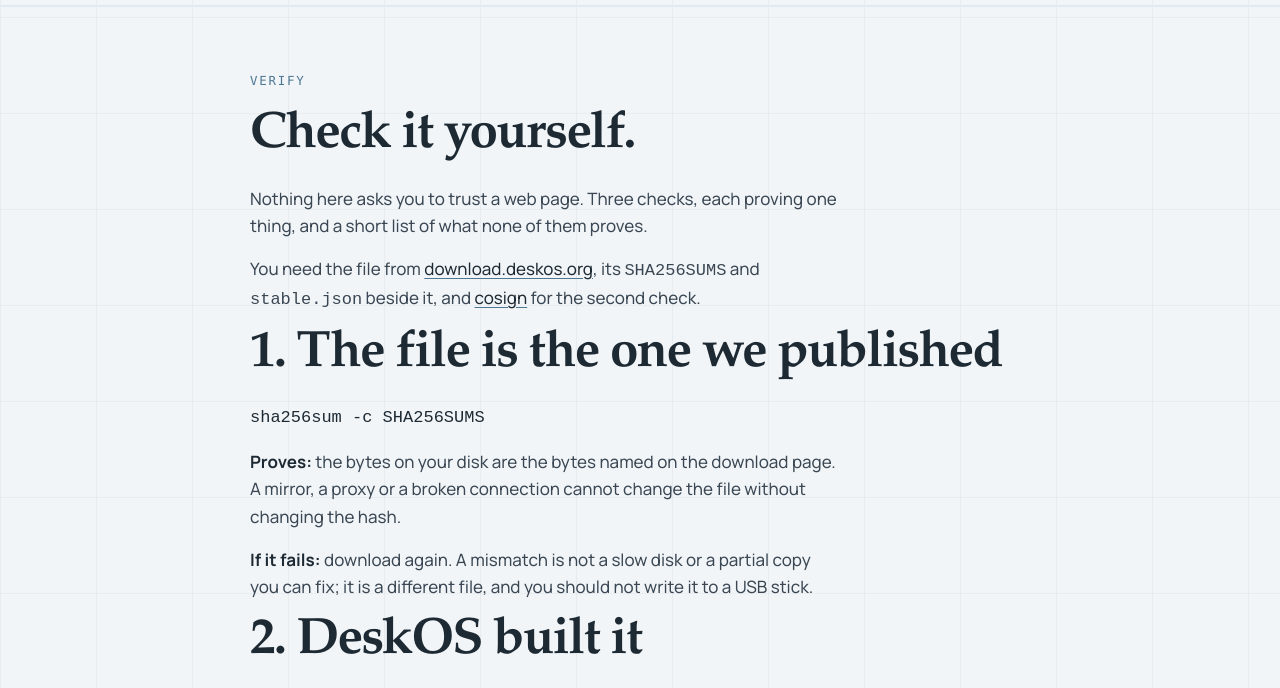
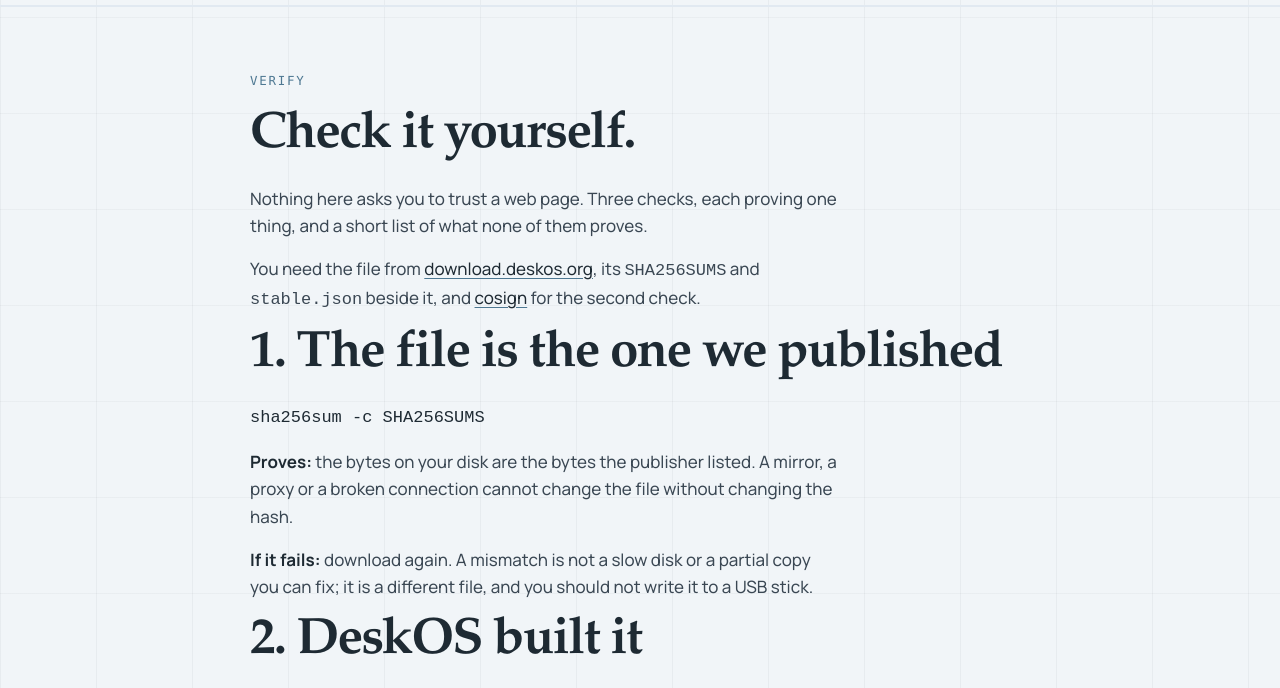
Before and after one commit to deskosproject/deskos-site, a plain HTML site: page verify/index.html in a window 1280 px wide. Shown: the part 79-767 px from the top of the page. Drawn offline with Linux system fonts and the light colour scheme.

Commit message:
docs(verify): the checksum comes from SHA256SUMS, not from the page (#32)
The download pages link to SHA256SUMS at a fixed URL instead of printing
a hash, so the first check compares against that list.

```diff
--- a/verify/index.html
+++ b/verify/index.html
@@ -47,7 +47,7 @@
     <h2 class="h2">1. The file is the one we published</h2>
     <pre>sha256sum -c SHA256SUMS</pre>
     <p class="body"><strong>Proves:</strong> the bytes on your disk are the bytes
-      named on the download page. A mirror, a proxy or a broken connection cannot
+      the publisher listed. A mirror, a proxy or a broken connection cannot
       change the file without changing the hash.</p>
     <p class="body"><strong>If it fails:</strong> download again. A mismatch is
       not a slow disk or a partial copy you can fix; it is a different file, and
```
